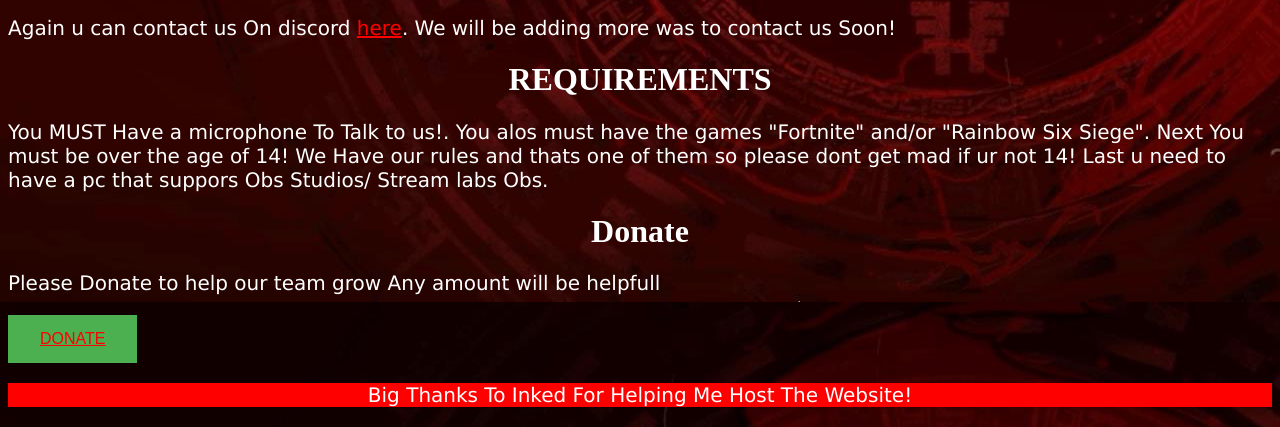
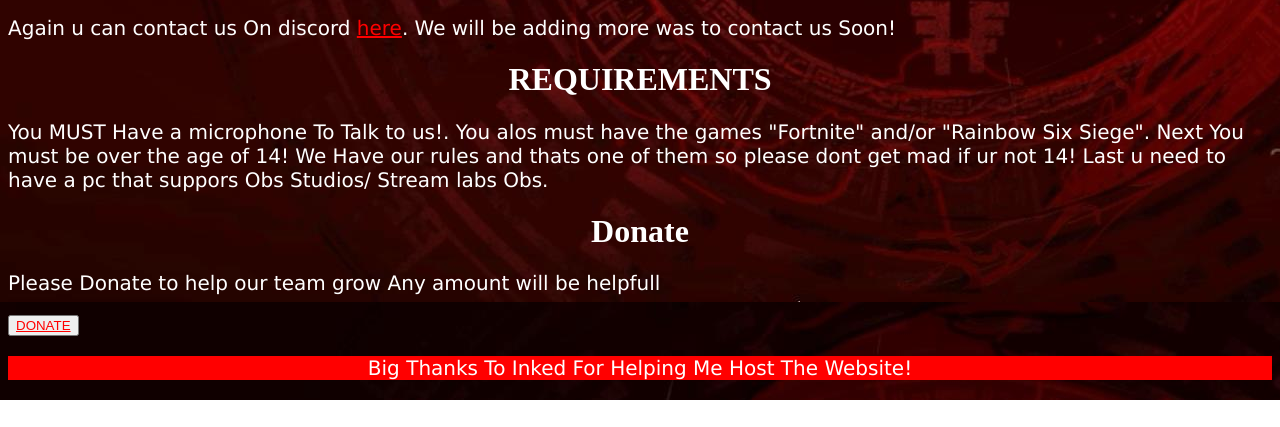
Before and after one commit to Yung-Dagger/Warriros, a website: page Index.html in a window 1280 px wide. Shown: the part 1858-2285 px from the top of the page. After the commit the page ends 2258 px from the top, so only its background shows below. Drawn offline with Linux system fonts and the light colour scheme.

Commit message:
Update Styles.css

```diff
--- a/Styles.css
+++ b/Styles.css
@@ -23,13 +23,3 @@
     font-family: verdana;
     font-size: 20px;
 }
-button {
-    background-color: #4CAF50; /* Green */
-    border: none;
-    color: white;
-    padding: 15px 32px;
-    text-align: center;
-    text-decoration: none;
-    display: inline-block;
-    font-size: 16px;
-}
```
